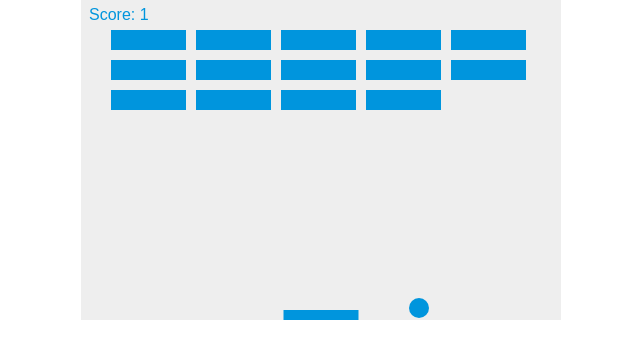
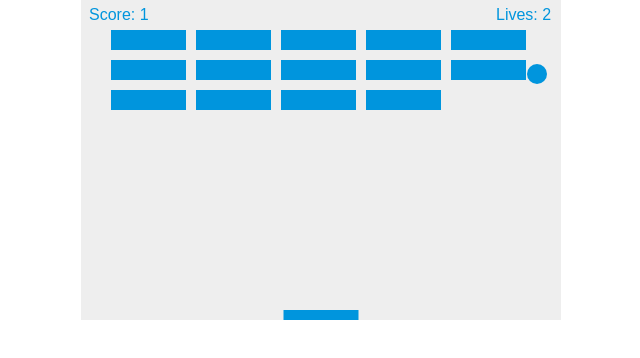
Before and after one commit to numel007/breakout-game, a plain HTML site: page index.html in a window 1280 px wide. Shown: the whole page, without its empty margins (319-959 px from the left). Drawn offline with Linux system fonts and the light colour scheme.

Commit message:
add lives

```diff
--- a/index.html
+++ b/index.html
@@ -40,7 +40,8 @@
     let brickPadding = 10;
     let brickOffsetTop = 30;
     let brickOffsetLeft = 30;
-    let score = 0
+    let score = 0;
+    let lives = 3;
 
     var bricks = [];
     for (var c = 0; c < brickColumnCount; c++) {
@@ -48,6 +49,12 @@
       for (var r = 0; r < brickRowCount; r++) {
         bricks[c][r] = { x: 0, y: 0, status: 1 };
       }
+    }
+
+    const drawLives = () => {
+      ctx.font = "16px Arial";
+      ctx.fillStyle = "#0095DD";
+      ctx.fillText("Lives: " + lives, canvas.width - 65, 20);
     }
 
     const drawScore = () => {
@@ -93,6 +100,7 @@
 
     const draw = () => {
       ctx.clearRect(0, 0, canvas.width, canvas.height)
+      drawLives()
       drawBricks()
       drawBall()
       drawPaddle()
@@ -111,9 +119,18 @@
         if (x > paddleX && x < paddleX + paddleWidth) {
           dy = -dy
         } else {
-          alert("GAME OVER");
-          document.location.reload();
-          clearInterval(interval);
+          lives--;
+          if (!lives) {
+            alert("GAME OVER");
+            document.location.reload();
+          }
+          else {
+            x = canvas.width / 2;
+            y = canvas.height - 30;
+            dx = 2;
+            dy = -2;
+            paddleX = (canvas.width - paddleWidth) / 2;
+          }
         }
       }
 
@@ -130,6 +147,8 @@
           paddleX = 0;
         }
       }
+
+      requestAnimationFrame(draw)
     }
     const keyDownHandler = (e) => {
       if (e.key == "Right" || e.key == "ArrowRight") {
@@ -162,7 +181,6 @@
               if (score == brickRowCount * brickColumnCount) {
                 alert("Game complete")
                 document.location.reload()
-                clearInterval(interval)
               }
             }
           }
@@ -179,7 +197,7 @@
 
     let rightPressed = false
     let leftPressed = false
-    let interval = setInterval(draw, 10)
+    draw()
 
     document.addEventListener("keydown", keyDownHandler, false)
     document.addEventListener("mousemove", mouseMoveHandler, false);
```
